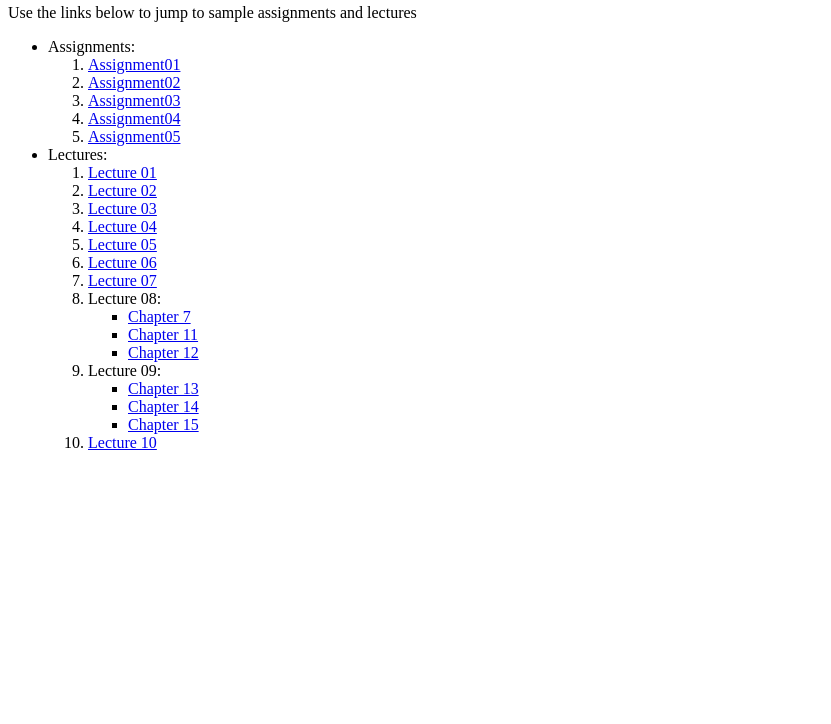
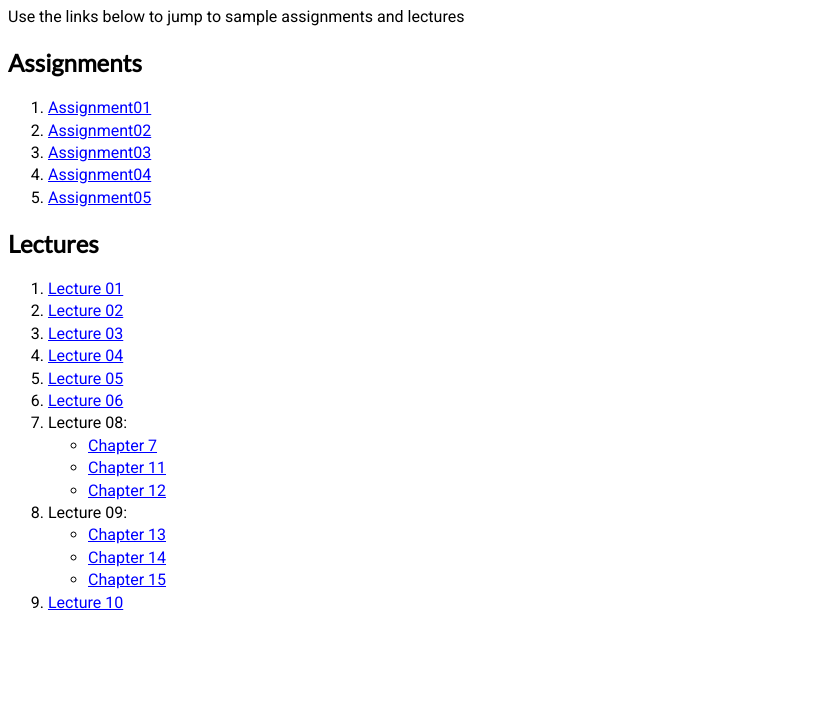
Before and after one commit to jboyer87/CIS2, a plain HTML site: page index.html in a window 1280 px wide. Shown: the part 76-800 px from the top of the page, without its empty margins (0-831 px from the left). Drawn offline with Linux system fonts and the light colour scheme.

Commit message:
Added links and re-organized

```diff
--- a/index.html
+++ b/index.html
@@ -1,63 +1,84 @@
 <!DOCTYPE html>
 <html lang="en">
+
 <head>
 	<meta charset="UTF-8">
 	<meta name="viewport" content="width=device-width, initial-scale=1.0">
 	<meta http-equiv="X-UA-Compatible" content="ie=edge">
 	<title>Internet Programming (HTML/CSS) | CIS2</title>
+	<link href="https://fonts.googleapis.com/css?family=Lato|Roboto&display=swap" rel="stylesheet">
+	<style>
+		body {
+			font-family: Roboto, sans-serif;
+			font-size: 16px;
+		}
+
+		h1, h2, h3, h4, h5, h6 {
+			font-family: Lato, sans-serif;
+		}
+
+		p, li {
+			line-height: 140%;
+		}
+
+		a:link, a:visited {
+			color: blue;
+		}
+
+		a:hover, a:focus {
+			color: green;
+		}
+	</style>
 </head>
+
 <body>
 	<h1>Welcome to CIS2 - Internet Programming (HTML/CSS)</h1>
 	<p>Use the links below to jump to sample assignments and lectures</p>
-	<ul>
-		<li>Assignments:
+	<h2>Assignments</h2>
 	<ol>
-				<li><a href="Assignments/Assignment01/">Assignment01</a></li>
-				<li><a href="Assignments/Assignment02/">Assignment02</a></li>
-				<li><a href="Assignments/Assignment03/">Assignment03</a></li>
-				<li><a href="Assignments/Assignment04/">Assignment04</a></li>
-				<li><a href="Assignments/Assignment05/">Assignment05</a></li>
-				<!-- <li><a href="Assignments/Assignment06/">Assignment06</a></li> -->
-				<!-- <li><a href="Assignments/Assignment07/">Assignment07</a></li> -->
-				<!-- <li><a href="Assignments/Assignment08/">Assignment08</a></li> -->
-				<!-- <li><a href="Assignments/Assignment09/">Assignment09</a></li> -->
+		<li><a target="_blank" href="Assignments/Assignment01/Readme.md">Assignment01</a></li>
+		<li><a target="_blank" href="Assignments/Assignment02/index.html">Assignment02</a></li>
+		<li><a target="_blank" href="Assignments/Assignment03/index.html">Assignment03</a></li>
+		<li><a target="_blank" href="Assignments/Assignment04/index.html">Assignment04</a></li>
+		<li><a target="_blank" href="Assignments/Assignment05/index.html">Assignment05</a></li>
+		<!-- <li><a target="_blank" href="Assignments/Assignment06/">Assignment06</a></li> -->
+		<!-- <li><a target="_blank" href="Assignments/Assignment07/">Assignment07</a></li> -->
+		<!-- <li><a target="_blank" href="Assignments/Assignment08/">Assignment08</a></li> -->
+		<!-- <li><a target="_blank" href="Assignments/Assignment09/">Assignment09</a></li> -->
 	</ol>
-		</li>
-		<li>Lectures:
+	<h2>Lectures</h2>
 	<ol>
-				<li><a href="Lectures/Lecture01/index.html">Lecture 01</a></li>
-				<li><a href="Lectures/Lecture02/index.html">Lecture 02</a></li>
-				<li><a href="Lectures/Lecture03/index.html">Lecture 03</a></li>
-				<li><a href="Lectures/Lecture04/index.html">Lecture 04</a></li>
-				<li><a href="Lectures/Lecture05/index.html">Lecture 05</a></li>
-				<li><a href="Lectures/Lecture06/index.html">Lecture 06</a></li>
-				<li><a href="Lectures/Lecture07/index.html">Lecture 07</a></li>
+		<li><a target="_blank" href="Lectures/Lecture01/index.html">Lecture 01</a></li>
+		<li><a target="_blank" href="Lectures/Lecture02/index.html">Lecture 02</a></li>
+		<li><a target="_blank" href="Lectures/Lecture03/index.html">Lecture 03</a></li>
+		<li><a target="_blank" href="Lectures/Lecture04/index.html">Lecture 04</a></li>
+		<li><a target="_blank" href="Lectures/Lecture05/index.html">Lecture 05</a></li>
+		<li><a target="_blank" href="Lectures/Lecture06/index.html">Lecture 06</a></li>
+		<!-- <li><a target="_blank" href="Lectures/Lecture07/index.html">Lecture 07</a></li> -->
 		<li>Lecture 08:
 			<ul>
-						<li><a href="Lectures/Lecture08/index7.html">Chapter 7</a></li>
-						<li><a href="Lectures/Lecture08/index11.html">Chapter 11</a></li>
-						<li><a href="Lectures/Lecture08/index12.html">Chapter 12</a></li>
+				<li><a target="_blank" href="Lectures/Lecture08/index7.html">Chapter 7</a></li>
+				<li><a target="_blank" href="Lectures/Lecture08/index11.html">Chapter 11</a></li>
+				<li><a target="_blank" href="Lectures/Lecture08/index12.html">Chapter 12</a></li>
 			</ul>
 		</li>
 		<li>Lecture 09:
 			<ul>
-						<li><a href="Lectures/Lecture09/chapter13/index.html">Chapter 13</a></li>
-						<li><a href="Lectures/Lecture09/chapter14/index.html">Chapter 14</a></li>
-						<li><a href="Lectures/Lecture09/chapter15/index.html">Chapter 15</a></li>
+				<li><a target="_blank" href="Lectures/Lecture09/chapter13/index.html">Chapter 13</a></li>
+				<li><a target="_blank" href="Lectures/Lecture09/chapter14/index.html">Chapter 14</a></li>
+				<li><a target="_blank" href="Lectures/Lecture09/chapter15/index.html">Chapter 15</a></li>
 			</ul>
 		</li>
-				<li><a href="Lectures/Lecture10/index.html">Lecture 10</a></li>
-				<!-- <li><a href="Lectures/Lecture11/index.html">Lecture 11</a></li> -->
-				<!-- <li><a href="Lectures/Lecture12/index.html">Lecture 12</a></li> -->
-				<!-- <li><a href="Lectures/Lecture13/index.html">Lecture 13</a></li> -->
-				<!-- <li><a href="Lectures/Lecture14/index.html">Lecture 14</a></li> -->
-				<!-- <li><a href="Lectures/Lecture15/index.html">Lecture 15</a></li> -->
-				<!-- <li><a href="Lectures/Lecture16/index.html">Lecture 16</a></li> -->
-				<!-- <li><a href="Lectures/Lecture17/index.html">Lecture 17</a></li> -->
-				<!-- <li><a href="Lectures/Lecture18/index.html">Lecture 18</a></li> -->
+		<li><a target="_blank" href="Lectures/Lecture10/index.html">Lecture 10</a></li>
+		<!-- <li><a target="_blank" href="Lectures/Lecture11/index.html">Lecture 11</a></li> -->
+		<!-- <li><a target="_blank" href="Lectures/Lecture12/index.html">Lecture 12</a></li> -->
+		<!-- <li><a target="_blank" href="Lectures/Lecture13/index.html">Lecture 13</a></li> -->
+		<!-- <li><a target="_blank" href="Lectures/Lecture14/index.html">Lecture 14</a></li> -->
+		<!-- <li><a target="_blank" href="Lectures/Lecture15/index.html">Lecture 15</a></li> -->
+		<!-- <li><a target="_blank" href="Lectures/Lecture16/index.html">Lecture 16</a></li> -->
+		<!-- <li><a target="_blank" href="Lectures/Lecture17/index.html">Lecture 17</a></li> -->
+		<!-- <li><a target="_blank" href="Lectures/Lecture18/index.html">Lecture 18</a></li> -->
 	</ol>
+</body>
 
-		</li>
-	</ul>
-</body>
 </html>
```
Lines whose indentation alone changed are shown as unchanged.
